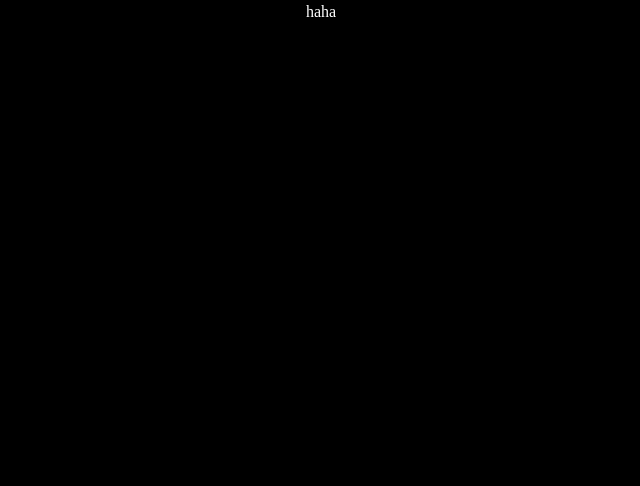
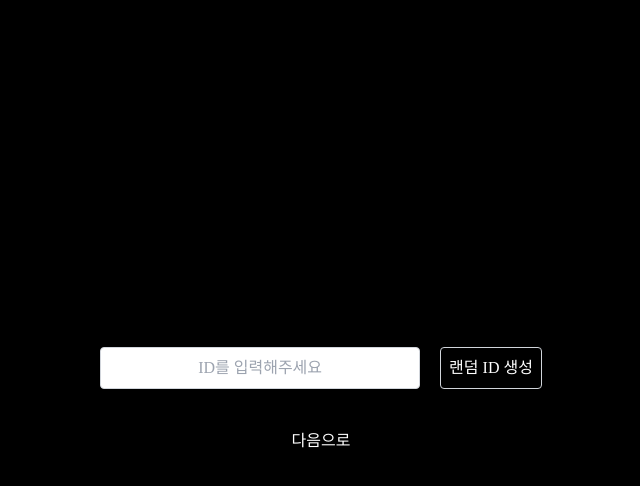
Before and after one commit to partlyjadedyouth/escape-anywhere, a Next.js app: page /login in a window 1280 px wide. Shown: the top 486 px of the page, without its empty margins (319-959 px from the left). Built offline with nearby package versions, Linux system fonts and the light colour scheme; a web font is replaced by a local one.

Commit message:
[feat/refactor] Modify login page

```diff
--- a/app/login/page.tsx
+++ b/app/login/page.tsx
@@ -1,3 +1,53 @@
+"use client";
+
+import { useState } from "react";
+import { useRouter } from "next/navigation";
+
 export default function Login() {
-  return <div>haha</div>;
+  const router = useRouter();
+  const [userId, setUserId] = useState("");
+
+  const handleChange = (e: React.ChangeEvent<HTMLInputElement>) => {
+    setUserId(e.target.value);
+  };
+
+  const handleClick = () => {
+    if (userId.length === 0) {
+      alert("ID를 입력해주세요");
+      return;
+    } else {
+      console.log(userId);
+      router.push(`/theme?userId=${userId}`);
+    }
+  };
+
+  const generateRandomId = () => {
+    const randomId = Math.random().toString(36).substring(2, 10).toUpperCase();
+    setUserId(randomId);
+  };
+
+  return (
+    <>
+      <div className="flex flex-col items-center justify-center">
+        <div>
+          <input
+            type="text"
+            value={userId}
+            onChange={handleChange}
+            className="text-center p-2 border border-gray-300 rounded text-black w-80"
+            placeholder="ID를 입력해주세요"
+          />
+          <button
+            onClick={generateRandomId}
+            className="ml-5 w-30 text-white font-xl border-gray-300 rounded border p-2 hover:underline"
+          >
+            랜덤 ID 생성
+          </button>
+        </div>
+        <button className="mt-10 font-xl hover:underline" onClick={handleClick}>
+          다음으로
+        </button>
+      </div>
+    </>
+  );
 }
```
